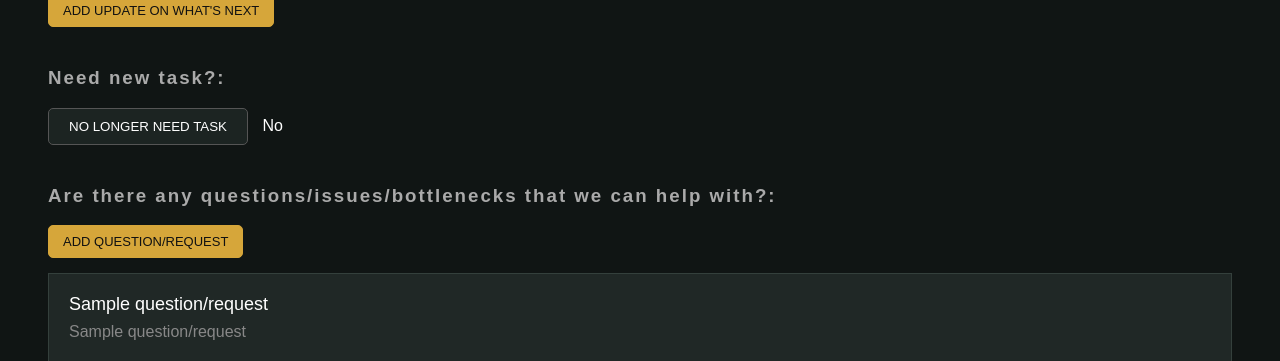
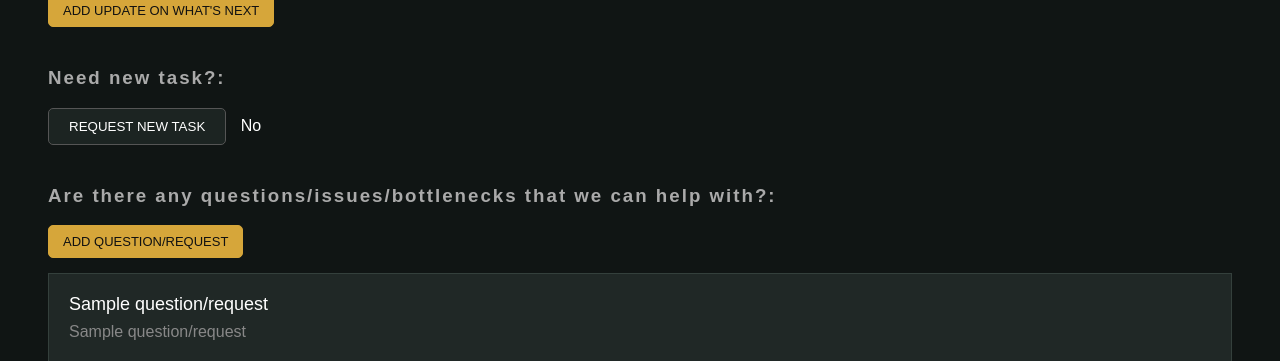
Before and after one commit to SasuF/TASKTRAC, a Flask app: template templates/self-view.html in a window 1280 px wide. Shown: the part 525-886 px from the top of the page. Run offline with Flask 3, Linux system fonts and the light colour scheme; the template is opened without the code that fills it: most values are stand-ins (such as "Sample title", 1, 10 or a date in 2020); some libraries are stand-ins or nearby versions.

Commit message:
reversed the need new task button

```diff
--- a/templates/self-view.html
+++ b/templates/self-view.html
@@ -488,9 +488,9 @@ button:hover, .button:hover {
           style="display:inline;">
         <button type="submit">
             {% if intern[7] is sameas true %}
+            NO LONGER NEED TASK
+            {% else %}
             REQUEST NEW TASK
-            {% else %}
-            NO LONGER NEED TASK
             {% endif %}
         </button>
     </form>
```
